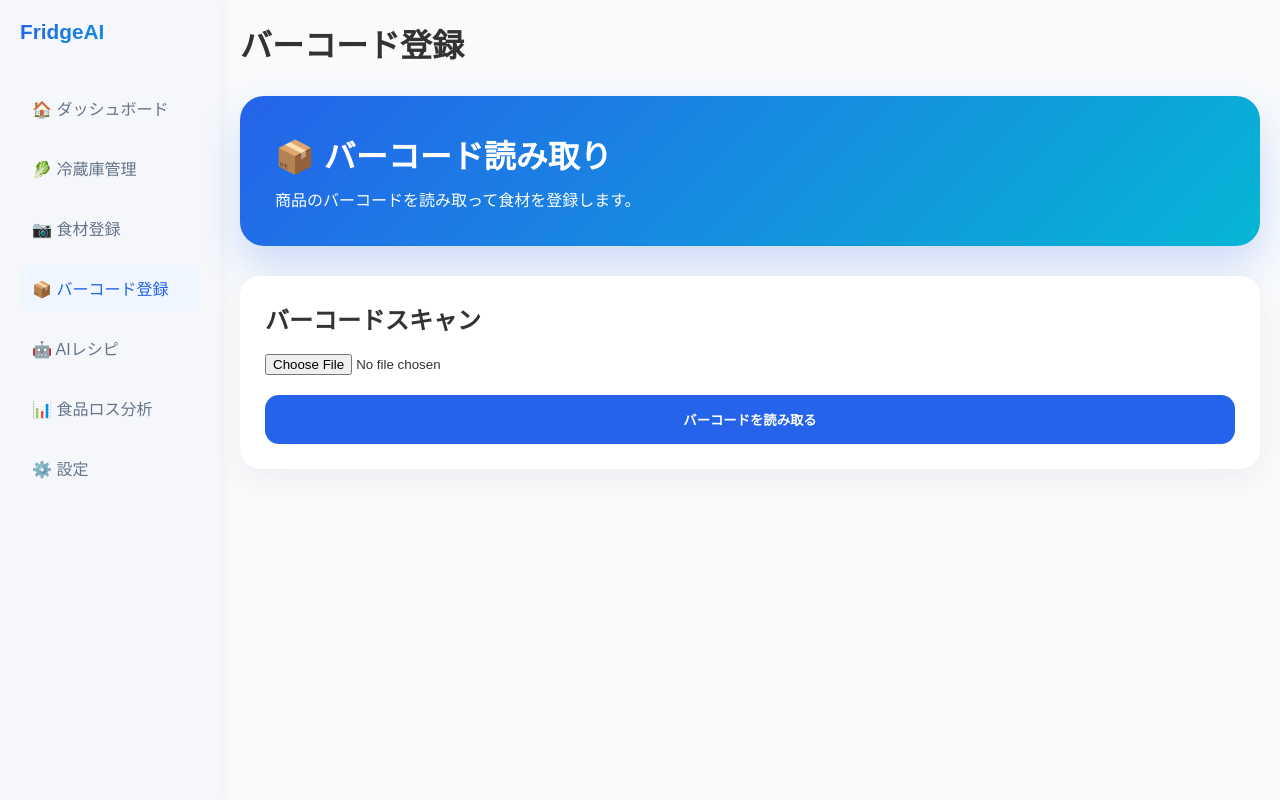
After one commit to mkairi0423/team-system2, a PHP site: page /page/barcode.php in a window 1280 px wide. The commit adds this page. Run offline with PHP 8.4, Linux system fonts and the light colour scheme.

Commit message:
こうしん

```diff
--- a/client/page/AI_recipe.php
+++ b/client/page/AI_recipe.php
@@ -11,7 +11,7 @@
 <head>
     <meta charset="UTF-8">
     <meta name="viewport" content="width=device-width, initial-scale=1.0">
-    <title>Document</title>
+    <title>レシピ条件の選択</title>
       <link rel="stylesheet" href="../css/selection_AI_recipe.css">
 </head>
 <body>
@@ -75,6 +75,6 @@
     </div>
 </div>
 
-<script src="../JS/selection_AI_recipe.js"></script>
+<script src="../js/selection_AI_recipe.js"></script>
 </body>
 </html>
--- /dev/null
+++ b/client/page/barcode.php
@@ -0,0 +1,38 @@
+<?php
+
+$title = "バーコード登録";
+$page = "barcode";
+
+include("template/header.php");
+include("template/sidebar.php");
+
+?>
+
+<div class="main">
+
+    <div class="topbar">
+        <h1>バーコード登録</h1>
+    </div>
+
+    <div class="hero">
+        <h2>📦 バーコード読み取り</h2>
+        <p>商品のバーコードを読み取って食材を登録します。</p>
+    </div>
+
+    <div class="panel">
+
+        <h2>バーコードスキャン</h2>
+
+        <br>
+
+        <input type="file" accept="image/*">
+
+        <button class="btn">
+            バーコードを読み取る
+        </button>
+
+    </div>
+
+</div>
+
+<?php include("template/footer.php"); ?>
```
Also changed, not shown: client/page/selection.php (added, +37 -0 lines).
